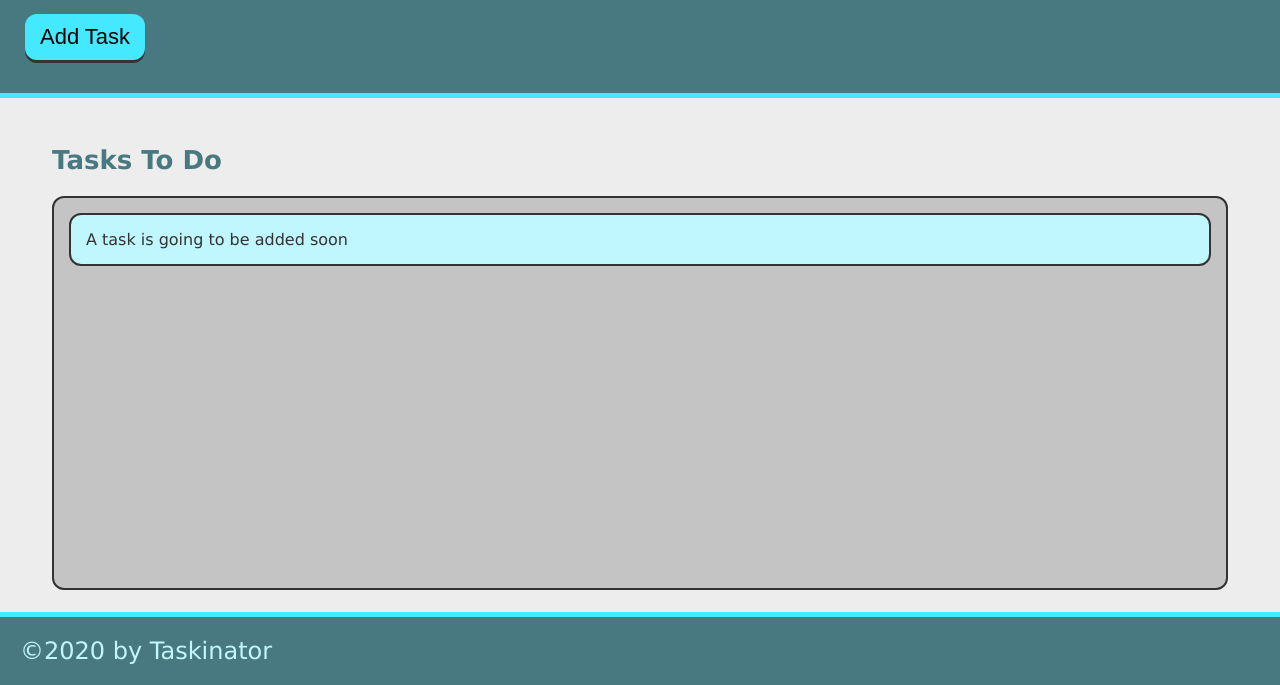
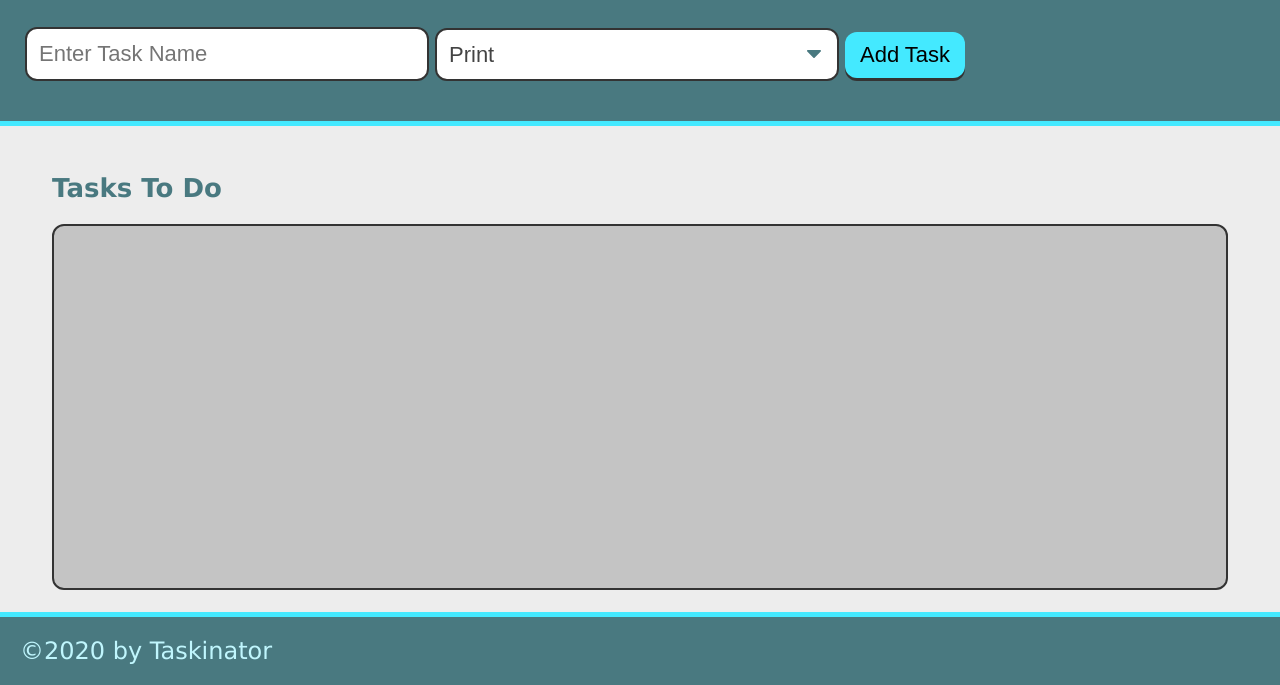
Before and after one commit to ckim14/taskinator, a plain HTML site: page index.html in a window 1280 px wide. Shown: the part 115-800 px from the top of the page. Drawn offline with Linux system fonts and the light colour scheme.

Commit message:
added form and dropdown options in html

```diff
--- a/index.html
+++ b/index.html
@@ -11,13 +11,27 @@
     <header>
         <h1 class="page-title">Taskinator</h1>
         <p>Click the button below to add a new task!</p>
-        <button class="btn" id="save-task">Add Task</button>
+        <form id="task-form">
+            <div class="form-group">
+                <input type="text" name="task-name" placeholder="Enter Task Name" />
+            </div>
+            <div class="form-group">
+                <select class="select-dropdown" name="task-type">
+                    <option value="" disabled select>Pick a task type</option>
+                    <option value="Print">Print</option>
+                    <option value="Web">Web</option>
+                    <option value="Mobile">Mobile</option>
+                </select>
+            </div>
+            <div class="form-group">
+                <button class="btn" id="save-task" type="submit">Add Task</button>
+            </div>
+        </form>
     </header>
     <main class="page-content">
         <section class="task-list-wrapper">
             <h2 class ="list-title">Tasks To Do</h2>
                 <ul class="task-list" id="tasks-to-do">
-                    <li class="task-item">A task is going to be added soon</li>
                 </ul>
         </section>
     </main>
```
